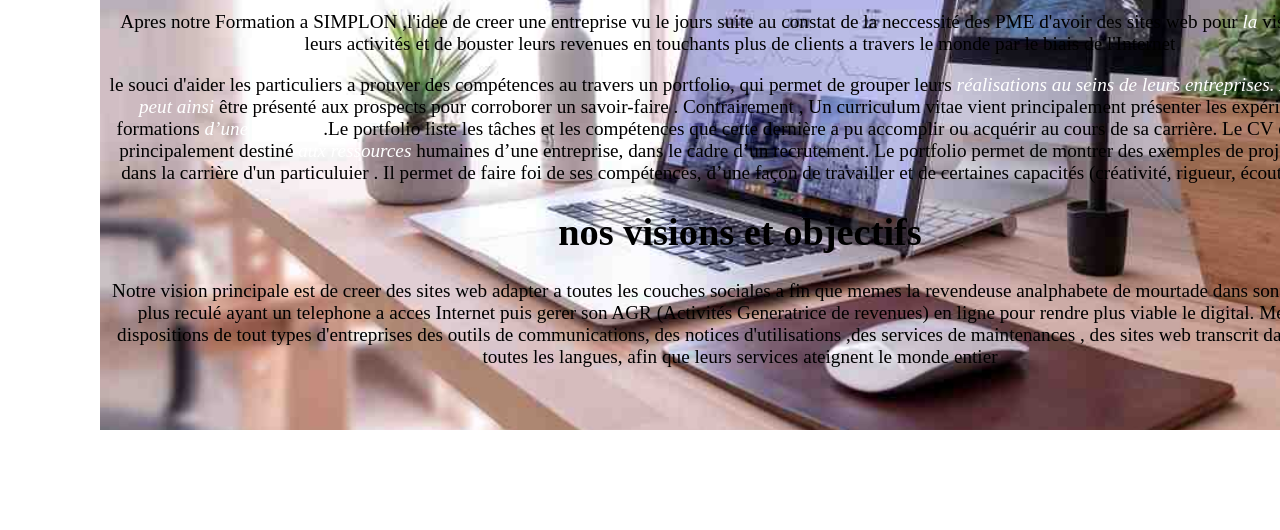
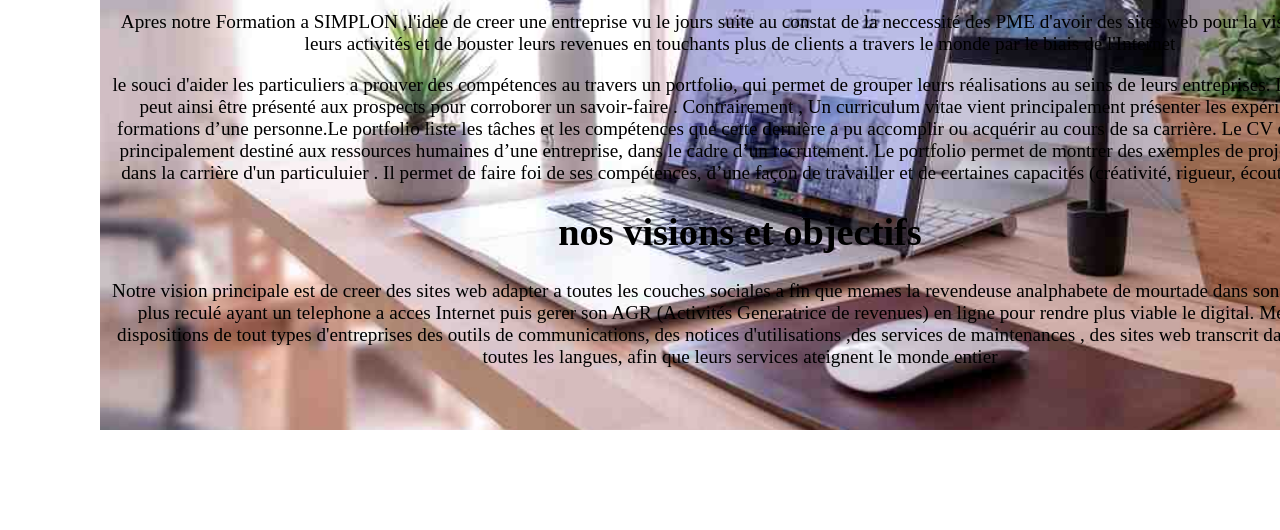
Before and after one commit to lotye/PORTFOLIO-2, a plain HTML site: page apropos.html in a window 1280 px wide. Shown: the part 655-1185 px from the top of the page. Drawn offline with nearby package versions, Linux system fonts and the light colour scheme; a web font is replaced by a local one.

Commit message:
corection

```diff
--- a/apropos.html
+++ b/apropos.html
@@ -45,14 +45,14 @@
              historique de " A Web Vision"
              </h1>
              <p>
-                 Apres notre Formation a SIMPLON ,l'idee de creer une entreprise vu le jours suite au constat de la neccessité des PME d'avoir des sites web pour <em>la</em> visibilités de leurs activités
+                 Apres notre Formation a SIMPLON ,l'idee de creer une entreprise vu le jours suite au constat de la neccessité des PME d'avoir des sites web pour la visibilités de leurs activités
                  et de bouster leurs revenues en touchants plus de clients a travers le monde par le biais de l'Internet
              </p>
              <p>
-                 le souci d'aider les particuliers a  prouver des compétences au travers un portfolio, qui  permet de grouper leurs <em>réalisations au seins de leurs entreprises. Le portfolio peut ainsi</em> être présenté aux prospects pour corroborer un savoir-faire .
+                 le souci d'aider les particuliers a  prouver des compétences au travers un portfolio, qui  permet de grouper leurs réalisations au seins de leurs entreprises. Le portfolio peut ainsi être présenté aux prospects pour corroborer un savoir-faire .
 
 
-                Contrairement , Un curriculum vitae vient principalement présenter les expériences et formations <em> d’une personne</em>.Le portfolio liste les tâches et les compétences que cette dernière a pu accomplir ou acquérir au cours de sa carrière. Le CV est un outil principalement destiné <em>aux ressources</em> humaines d’une entreprise, dans le cadre d’un recrutement.
+                Contrairement , Un curriculum vitae vient principalement présenter les expériences et formations d’une personne.Le portfolio liste les tâches et les compétences que cette dernière a pu accomplir ou acquérir au cours de sa carrière. Le CV est un outil principalement destiné aux ressources humaines d’une entreprise, dans le cadre d’un recrutement.
 
                  Le portfolio permet de montrer des exemples de projets aboutis dans la carrière d'un particuluier . Il permet de faire foi de ses compétences, d’une façon de travailler et de certaines capacités (créativité, rigueur, écoute, art etc).
              </p>
```
